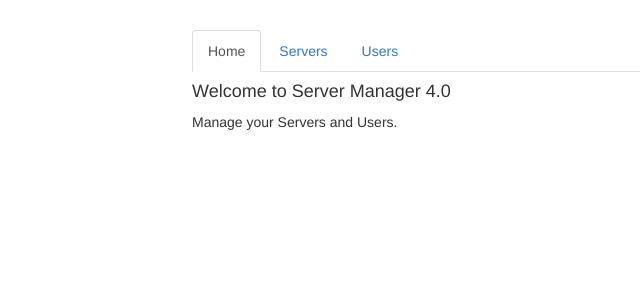
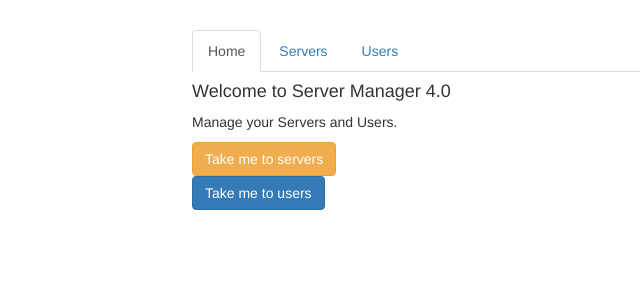
Before and after one commit to Arish11/routing-start, an Angular app: page / in a window 1280 px wide. Shown: the top 300 px of the page, without its empty margins (73-713 px from the left). Built offline with nearby package versions, Linux system fonts and the light colour scheme.

Commit message:
accepting dynamic routes from url

```diff
--- a/src/app/app.module.ts
+++ b/src/app/app.module.ts
@@ -16,6 +16,7 @@ import { RouterModule, Routes } from '@angular/router';
 const appRoutes : Routes = [
   {path:'',component:HomeComponent},
   {path:"users",component:UsersComponent},
+  {path:"users/:id",component:UserComponent},
   {path:"servers",component:ServersComponent}
 ]
 
--- a/src/app/home/home.component.html
+++ b/src/app/home/home.component.html
@@ -1,2 +1,9 @@
 <h4>Welcome to Server Manager 4.0</h4>
 <p>Manage your Servers and Users.</p>
+<button class="btn btn-warning" (click)="toServers()">
+Take me to servers
+</button>
+<br>
+<button class="btn btn-primary" (click)="toUsers()">
+    Take me to users
+</button>
--- a/src/app/home/home.component.ts
+++ b/src/app/home/home.component.ts
@@ -1,4 +1,5 @@
 import { Component, OnInit } from '@angular/core';
+import { Router } from '@angular/router';
 
 @Component({
   selector: 'app-home',
@@ -7,9 +8,17 @@ import { Component, OnInit } from '@angular/core';
 })
 export class HomeComponent implements OnInit {
 
-  constructor() { }
+  constructor(private route : Router) { }
 
   ngOnInit() {
   }
 
+  toServers(){
+    this.route.navigate(['/servers'])
+  }
+
+  toUsers(){
+    this.route.navigate(['/users'])
+  }
+
 }
```
